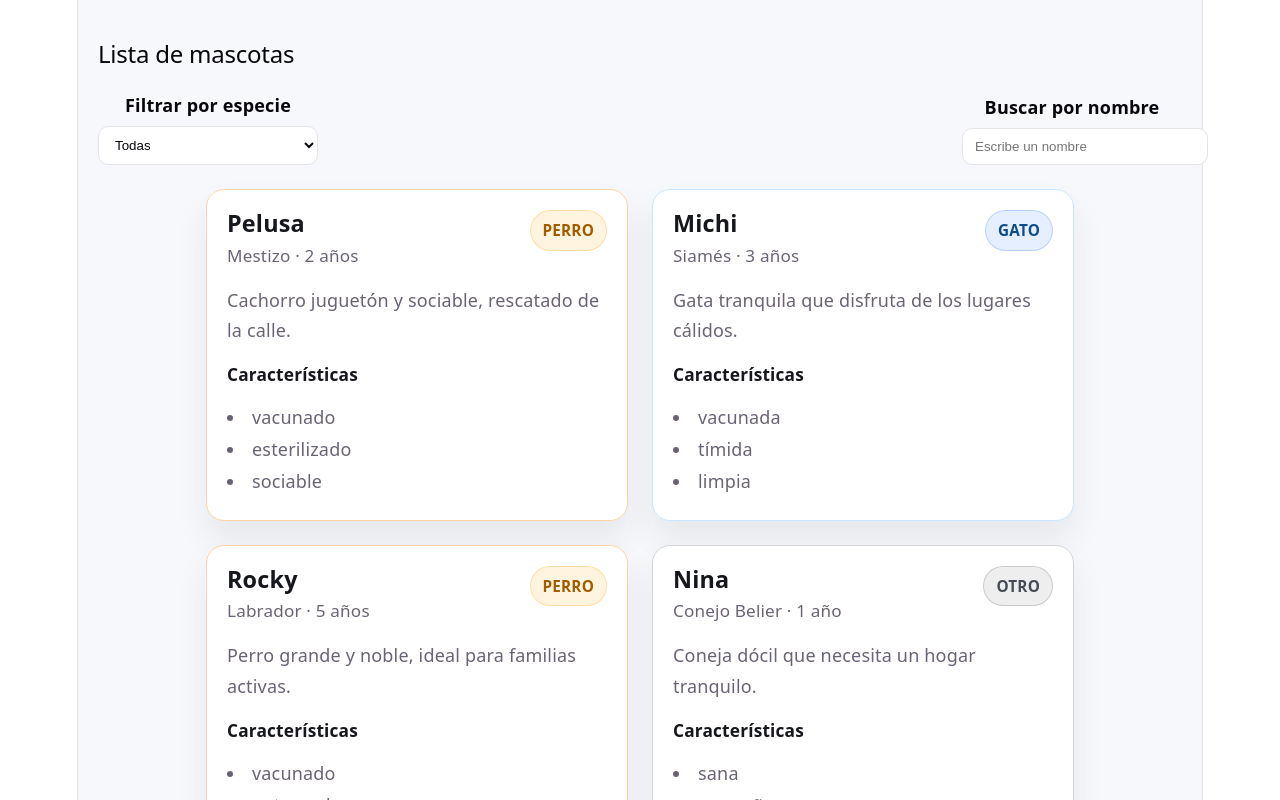
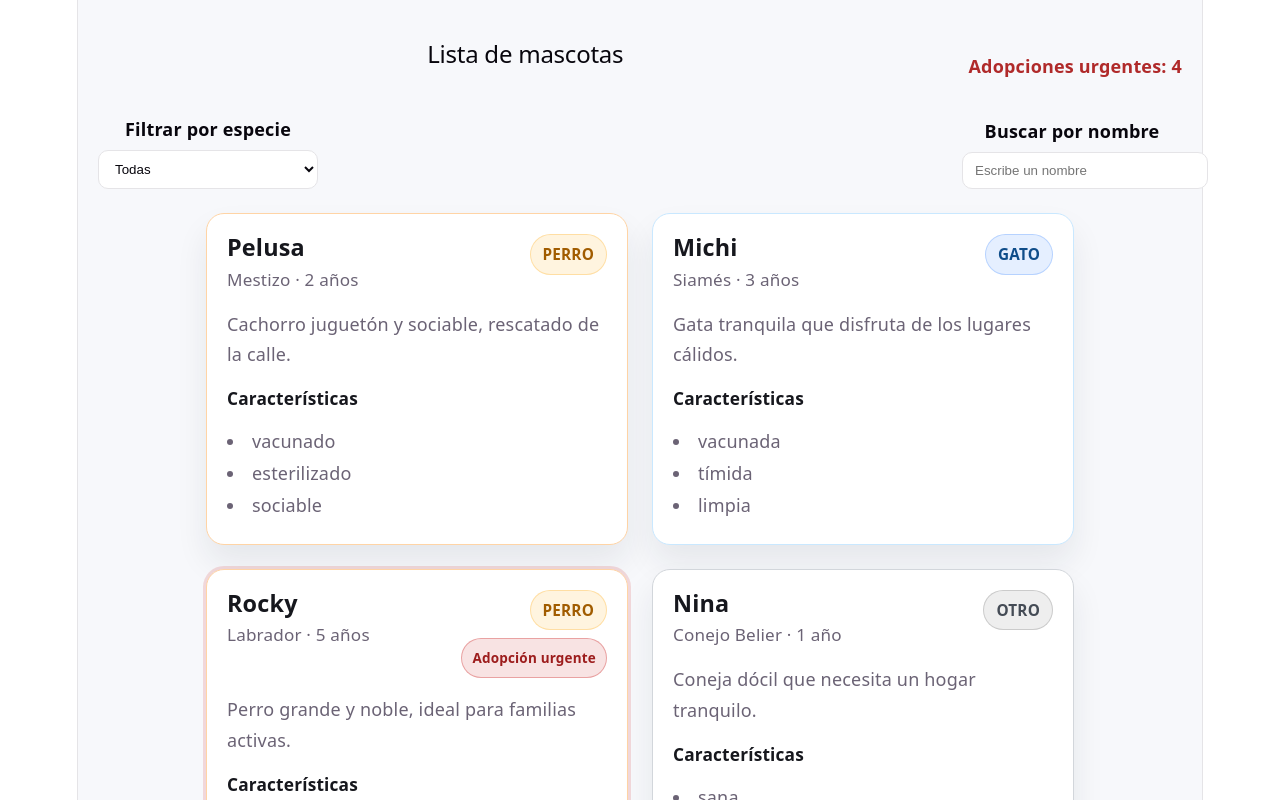
Before and after one commit to DiegoLazo12-code/-bonus-track-prueba-3, a React (Vite) app: page / in a window 1280 px wide. Shown: the top 800 px of the page. Built offline with nearby package versions, Linux system fonts and the light colour scheme.

Commit message:
Sexto commit: feat: destacar elementos y contador

```diff
--- a/src/App.css
+++ b/src/App.css
@@ -109,6 +109,21 @@
   color: var(--text-h);
 }
 
+.mascotas-header {
+  display: flex;
+  flex-wrap: wrap;
+  align-items: center;
+  justify-content: space-between;
+  gap: 16px;
+  margin-bottom: 24px;
+}
+
+.contador-urgente {
+  margin: 0;
+  color: #b02a2a;
+  font-weight: 600;
+}
+
 .lista-mascotas {
   display: flex;
   flex-wrap: wrap;
@@ -116,6 +131,28 @@
   gap: 24px;
   max-width: 1126px;
   margin: 0 auto;
+}
+
+.mascota-card__labels {
+  display: flex;
+  flex-direction: column;
+  align-items: flex-end;
+  gap: 8px;
+}
+
+.mascota-card__urgent {
+  display: inline-flex;
+  padding: 6px 10px;
+  border-radius: 999px;
+  font-size: 0.75rem;
+  font-weight: 700;
+  color: #9d1d1d;
+  background: rgba(209, 67, 67, 0.15);
+  border: 1px solid rgba(209, 67, 67, 0.4);
+}
+
+.mascota-card--urgente {
+  box-shadow: 0 0 0 3px rgba(209, 67, 67, 0.18);
 }
 
 @media (max-width: 768px) {
--- a/src/App.jsx
+++ b/src/App.jsx
@@ -22,9 +22,16 @@ function App() {
     return coincideEspecie && coincideNombre
   })
 
+  const adopcionesUrgentes = mascotasFiltradas.filter((mascota) => mascota.adopcionUrgente).length
+
   return (
     <section id="mascotas-section">
-      <h2>Lista de mascotas</h2>
+      <div className="mascotas-header">
+        <h2>Lista de mascotas</h2>
+        <p className="contador-urgente">
+          Adopciones urgentes: <strong>{adopcionesUrgentes}</strong>
+        </p>
+      </div>
 
       <div className="filtros-container">
         <FiltroEspecie filtro={filtroEspecie} onChange={setFiltroEspecie} />
--- a/src/components/ListaMascotas.jsx
+++ b/src/components/ListaMascotas.jsx
@@ -12,6 +12,7 @@ function ListaMascotas({ mascotas }) {
           especie={mascota.especie}
           descripcion={mascota.descripcion}
           caracteristicas={mascota.caracteristicas}
+          adopcionUrgente={mascota.adopcionUrgente}
         />
       ))}
     </div>
--- a/src/components/MascotaCard.jsx
+++ b/src/components/MascotaCard.jsx
@@ -1,17 +1,22 @@
-function MascotaCard({ nombre, raza, edad, especie, descripcion, caracteristicas }) {
+function MascotaCard({ nombre, raza, edad, especie, descripcion, caracteristicas, adopcionUrgente }) {
   const especieKey = especie?.toLowerCase() || 'otro'
   const speciesClass = especieKey === 'perro' ? 'perro' : especieKey === 'gato' ? 'gato' : 'otro'
 
   return (
-    <article className={`mascota-card mascota-card--${speciesClass}`}>
+    <article className={`mascota-card mascota-card--${speciesClass} ${adopcionUrgente ? 'mascota-card--urgente' : ''}`}>
       <div className="mascota-card__header">
         <div>
           <h3 className="mascota-card__title">{nombre}</h3>
           <p className="mascota-card__meta">{raza} · {edad} año{edad === 1 ? '' : 's'}</p>
         </div>
-        <span className={`mascota-card__tag mascota-card__tag--${speciesClass}`}>
-          {especie || 'Otro'}
-        </span>
+        <div className="mascota-card__labels">
+          <span className={`mascota-card__tag mascota-card__tag--${speciesClass}`}>
+            {especie || 'Otro'}
+          </span>
+          {adopcionUrgente && (
+            <span className="mascota-card__urgent">Adopción urgente</span>
+          )}
+        </div>
       </div>
 
       <p className="mascota-card__descripcion">{descripcion}</p>
```
Also changed, not shown: ia.txt.
